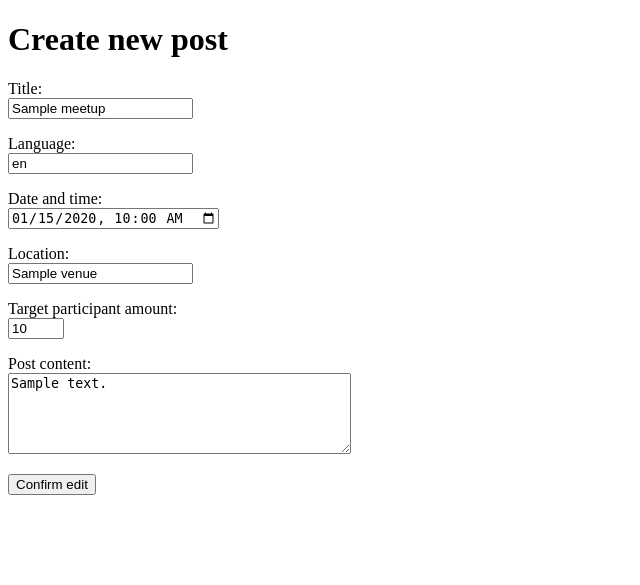
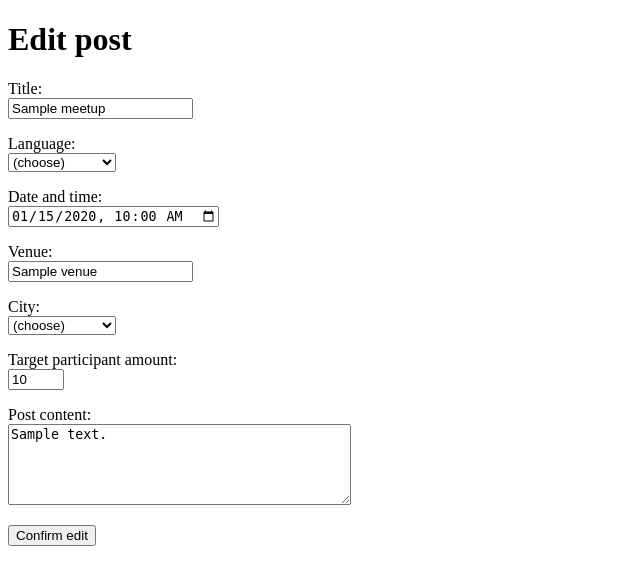
Before and after one commit to ericbui273/speaking-club, a Flask app: template templates/edit.html in a window 1280 px wide. Shown: the top 585 px of the page, without its empty margins (0-640 px from the left). Run offline with Flask 3, Linux system fonts and the light colour scheme; the template is opened without the code that fills it: most values are stand-ins (such as "Sample title", 1, 10 or a date in 2020).

Commit message:
Add classification to edit page

```diff
--- a/app.py
+++ b/app.py
@@ -77,7 +77,6 @@
 
     if request.method == "GET":
         return render_template("attending.html", meetup = meetup)
-    print(request.form)
     user_id = session["user_id"]
     name = request.form["name"]
     if not name or len(name) > 50:
@@ -102,19 +101,22 @@
         return render_template("new_post.html", classes=classes)
 
     title = request.form["title"]
+    if not title or len(title) > 100:
+        abort(403)
     content = request.form["content"]
-    languages = request.form["languages"]
-    if not title or not languages or len(languages) > 50 or len(title) > 100 or len(content) > 5000:
-        abort(403)
 
     date_time = request.form["date_time"]
     venue = request.form["venue"]
+    if not date_time or not venue or len(venue) > 100:
+        abort(403)
+
     avail_slot = request.form["avail_slot"]
     host_id = session["user_id"]
 
     all_classes = forum.get_all_classes()
 
     classes = []
+
     for entry in request.form.getlist("classes"):
         if entry:
             class_title, class_value = entry.split(":")
@@ -124,7 +126,8 @@
                 abort(403)
             classes.append((class_title, class_value))
 
-    meetup_id = forum.add_meetup(title, languages, date_time, venue, avail_slot, content, host_id, classes)
+
+    meetup_id = forum.add_meetup(title, date_time, venue, avail_slot, content, host_id, classes)
     return redirect("/meetup/" + str(meetup_id))
 
 @app.route("/edit/<int:meetup_id>", methods=["GET","POST"])
@@ -137,25 +140,37 @@
     if meetup["host_id"] != session["user_id"]:
         abort(403)
 
+    classes = {}
+    for my_class in forum.get_all_classes():
+        classes[my_class] = ""
+    for entry in forum.get_classes(meetup_id):
+        classes[entry["title"]] = entry["value"]
+
     if request.method == "GET":
-        return render_template("edit.html", meetup = meetup)
+        return render_template("edit.html", meetup = meetup, classes=classes, all_classes = forum.get_all_classes())
 
     title = request.form["title"]
     if not title or len(title) > 100:
         abort(403)
 
-    languages = request.form["languages"]
-    if not languages or len(languages) > 100:
+    date_time = request.form["date_time"]
+    venue = request.form["venue"]
+    if not date_time or not venue or len(venue) > 100:
         abort(403)
 
-    date_time = request.form["date_time"]
-    venue = request.form["venue"]
     avail_slot = request.form["avail_slot"]
     content = request.form["content"]
     if len(content) > 5000:
         abort(403)
 
-    forum.edit_meetup(title, languages, date_time, venue, avail_slot, content, meetup_id)
+    for entry in request.form.getlist("classes"):
+        if entry:
+            class_title, class_value = entry.split(":")
+            if class_title not in classes:
+                abort(403)
+            classes[class_title] = class_value
+
+    forum.edit_meetup(title, date_time, venue, avail_slot, content, meetup_id,classes)
     return redirect("/meetup/" + str(meetup_id))
 
 @app.route("/remove/<int:meetup_id>", methods = ["GET","POST"])
@@ -173,8 +188,6 @@
         return render_template("remove.html", meetup = meetup)
 
     if request.method == "POST":
-        print(request.method)
-        print(request.form)
         if "continue" in request.form:
             forum.remove_meetup(meetup_id)
             return redirect("/")
--- a/templates/edit.html
+++ b/templates/edit.html
@@ -6,7 +6,7 @@
 </head>
 
 <body>
-    <h1>Create new post</h1>
+    <h1>Edit post</h1>
 
     <form action="/edit/{{ meetup.id }}" method="POST">
     <p>
@@ -14,16 +14,38 @@
         <input type="text" name="title" value="{{ meetup.title }}" maxlength="100" required />
     </p>
     <p>
-        Language: <br />
-        <input type="text" name="languages" value = "{{ meetup.languages }}" maxlength="50" required />
+        <label for="classlang">Language</label>: <br />
+        <select name="classes" id="classlang">
+            <option value="">(choose)</option>
+        {% for option in all_classes['language'] %}
+            {% if option == classes['language'] %}
+                <option value="language:{{ option }}" selected>{{ option }}</option>
+            {% else %}
+                <option value="language:{{ option }}">{{ option }}</option>
+            {% endif %}
+        {% endfor %}
+        </select>
     </p>
     <p>
         Date and time: <br />
         <input type="datetime-local" name="date_time" value = "{{ meetup.date_time }}" required />
     </p>
     <p>
-        Location: <br />
+        Venue: <br />
         <input type="text" name="venue" value = "{{ meetup.venue }}" maxlength="100" required/>
+    </p>
+    <p>
+        <label for="classcity">City</label>: <br />
+        <select name="classes" id="classcity" required>
+            <option value="">(choose)</option>
+        {% for option in all_classes['city'] %}
+            {% if option == classes['city'] %}
+                <option value="city:{{ option }}" selected>{{ option }}</option>
+            {% else %}
+                <option value="city:{{ option }}">{{ option }}</option>
+            {% endif %}
+        {% endfor %}
+        </select>
     </p>
     <p>
         Target participant amount: <br />
```
Also changed, not shown: forum.py (+15 -13 lines).
